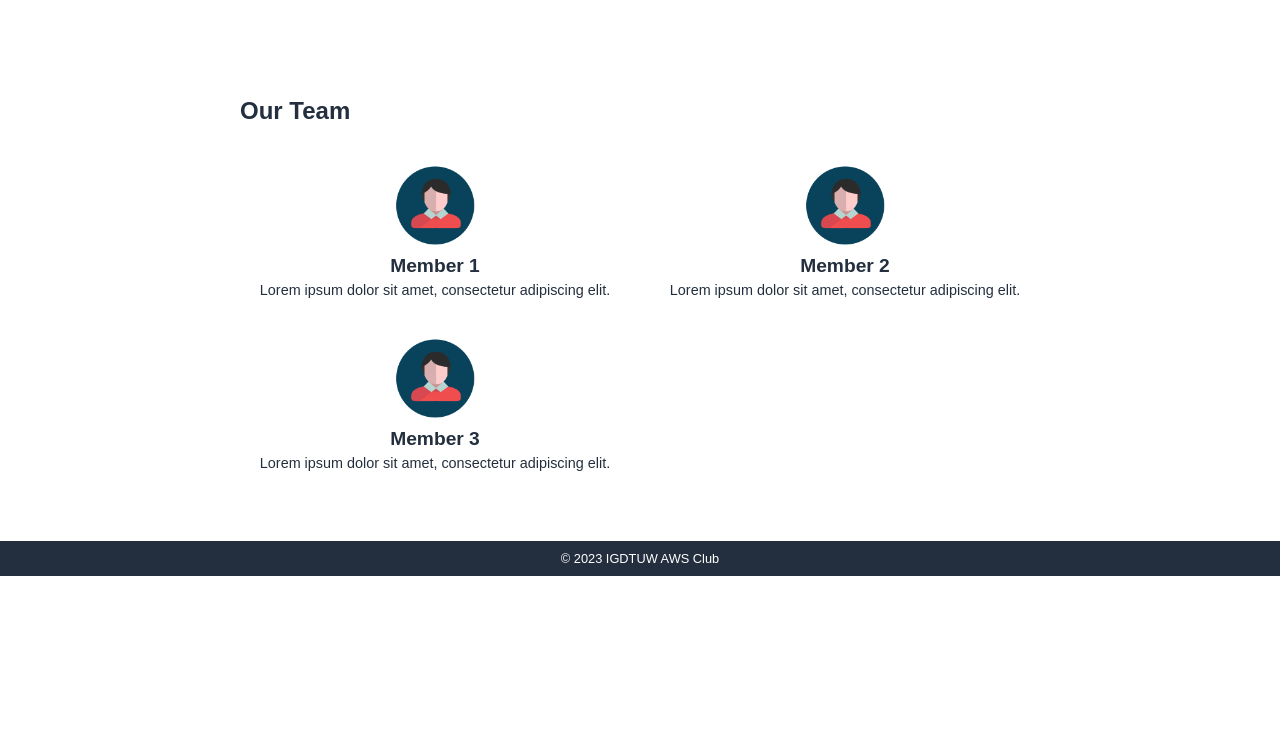
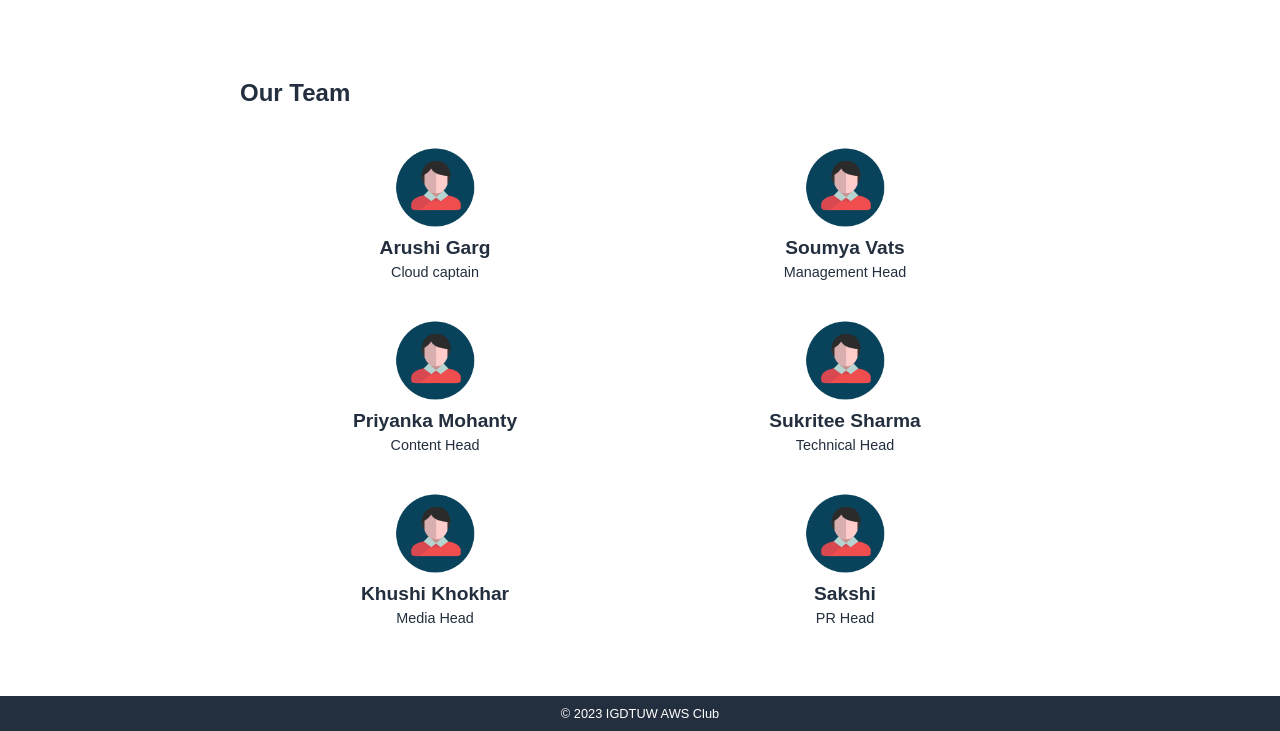
Before and after one commit to saumyag25/aws-cloud-club-igdtuw, a plain HTML site: page public/index.html in a window 1280 px wide. Shown: the part 1478-2209 px from the top of the page. Before the commit the page ends 2054 px from the top, so only its background shows below. Drawn offline with nearby package versions, Linux system fonts and the light colour scheme.

Commit message:
Hi, its Priyanka made changes:))

```diff
--- a/public/index.html
+++ b/public/index.html
@@ -39,22 +39,21 @@
 		<div class="aws-section">
 			<div class="slider">
 				<div class="slide">
-					<h2>AWS is coming to IGDTUW</h2>
-					<h3>Get ready for an exciting journey with AWS</h3>
+					<h2>AWS cloud club is coming to IGDTUW</h2>
+					<h3>Get ready for an exciting and insightful journey with AWS</h3>
 					<button class="aws-section-button">Learn More</button>
 				</div>
 				<div class="slide">
 					<h2>Advantage 1</h2>
 					<p>
-						AWS provides a secure and scalable cloud computing platform that can
-						help businesses of any size grow and innovate.
+						AWS utilizes an end to end approach to secure and harden the infrastructure thus being incredibly secure. Not only that you can take advantage of a scalable, reliable, and secure global computing infrastructure.
 					</p>
 				</div>
 				<div class="slide">
 					<h2>Advantage 2</h2>
 					<p>
 						AWS offers over 200 fully featured services for computing, storage,
-						databases, analytics, networking, mobile, and IoT applications.
+						databases, analytics, networking, mobile, and IoT applications. Using AWS tools, Auto scaling and elastic load balancing, your application can scale up or down based on demand.
 					</p>
 				</div>
 				<div class="slide">
@@ -78,15 +77,7 @@
 		<main>
 			<section id="about">
 				<h2>About AWS</h2>
-				<p
-					>Lorem ipsum dolor sit amet, consectetur adipiscing elit. Sed vitae
-					ultrices nisl. Nulla commodo orci eu nulla consectetur, eu dapibus
-					quam faucibus. Integer in pulvinar enim. Sed euismod turpis vitae
-					consectetur faucibus. Duis gravida orci eu augue sollicitudin, eu
-					tristique lectus pellentesque. Donec commodo, ex eget eleifend
-					ultricies, lorem ipsum consectetur augue, a feugiat enim eros in
-					sapien. In pretium, orci vel feugiat mattis, turpis velit bibendum
-					magna, vitae euismod orci nibh at justo. Sed in luctus lorem.</p
+				<p>Amazon Web Services(AWS) is a cloud computing platform which aims to provide low cost and on the go services to its customer. It includes a mixture of infrastructure-as-a-service(IaaS), platform-as-a-service(PaaS) and packaged-software-as-a-service(SaaS) offerrings. It has over 200 fully featured services from data centres globally.</p
 				>
 			</section>
 			<section id="events">
@@ -144,19 +135,34 @@
 			<section id="team">
 				<h2>Our Team</h2>
 				<div class="member">
-					<img src="assets/user-icon.png" alt="Member 1" />
-					<h3>Member 1</h3>
-					<p>Lorem ipsum dolor sit amet, consectetur adipiscing elit.</p>
+					<img src="assets/user-icon.png" alt="Arushi Garg" />
+					<h3>Arushi Garg</h3>
+					<p>Cloud captain</p>
 				</div>
 				<div class="member">
-					<img src="assets/user-icon.png" alt="Member 2" />
-					<h3>Member 2</h3>
-					<p>Lorem ipsum dolor sit amet, consectetur adipiscing elit.</p>
+					<img src="assets/user-icon.png" alt="Soumya Vats" />
+					<h3>Soumya Vats</h3>
+					<p>Management Head</p>
 				</div>
 				<div class="member">
-					<img src="assets/user-icon.png" alt="Member 3" />
-					<h3>Member 3</h3>
-					<p>Lorem ipsum dolor sit amet, consectetur adipiscing elit.</p>
+					<img src="assets/user-icon.png" alt="Priyanka Mohanty" />
+					<h3>Priyanka Mohanty</h3>
+					<p>Content Head</p>
+				</div>
+				<div class="member">
+					<img src="assets/user-icon.png" alt="Sukritee Sharma" />
+					<h3>Sukritee Sharma</h3>
+					<p>Technical Head</p>
+				</div>
+				<div class="member">
+					<img src="assets/user-icon.png" alt="Khushi Khokhar" />
+					<h3>Khushi Khokhar</h3>
+					<p>Media Head</p>
+				</div>
+				<div class="member">
+					<img src="assets/user-icon.png" alt="Sakshi" />
+					<h3>Sakshi</h3>
+					<p>PR Head</p>
 				</div>
 			</section>
 		</main>
```
